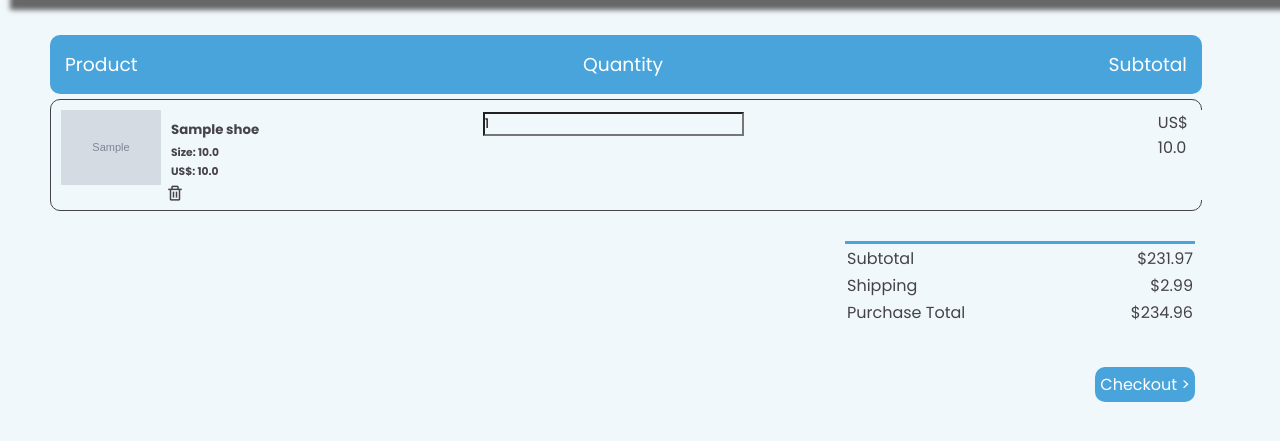
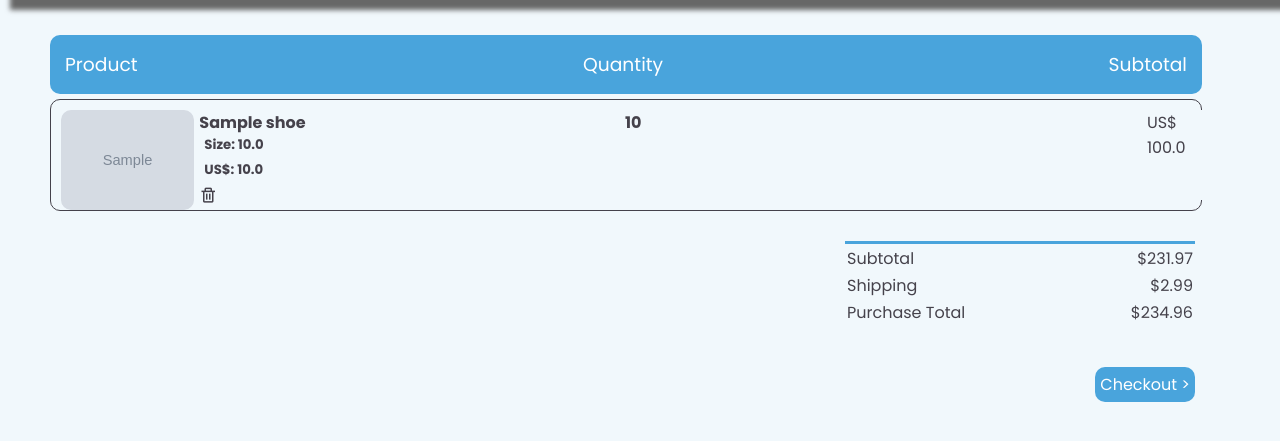
Before and after one commit to Vinimolz/455MKlll-Quality-Assurance, a Flask app: page /ecommerce/cart in a window 1280 px wide. Shown: the part 104-545 px from the top of the page. Run offline with Flask 3, Linux system fonts and the light colour scheme; the visitor is signed in with stand-in values (Sample User, id 1); tables that the repository leaves empty hold one stand-in row (values such as "Sample post"); grey boxes marked "Sample" are stand-in pictures; some libraries are stand-ins or nearby versions.

Commit message:
added price * quantity functionality

```diff
--- a/Ecommerce/website/__init__.py
+++ b/Ecommerce/website/__init__.py
@@ -211,11 +211,18 @@ def create_app():
             all_shoe_unit_features.append(shoe_unit_features)
             inventory_information.append(shoe_inventory_info)
 
-        zipped_data = zip_longest(inventory_information, all_shoe_unit_features, fillvalue='N/A')
+        zipped_data = zip_longest(inventory_information, all_shoe_unit_features, user_cart_shoes, fillvalue='N/A')
+
+        data = []
+        for inventory, shoe, cart_item in zipped_data:
+            total = round(shoe[3] * cart_item[2], 2)
+            data.append((inventory, shoe, cart_item, total))
+
+        zipped_data_with_total = zip_longest(inventory_information, all_shoe_unit_features, user_cart_shoes, data, fillvalue='N/A')
 
         try:
             try:
-                return render_template("cart.html", zipped_data = zipped_data)
+                return render_template("cart.html", zipped_data = zipped_data_with_total)
             except:
                 session["loggedin"] = False
                 print('here')
@@ -265,6 +272,7 @@ def create_app():
         user_id = session['id']
 
         print(stock_id)
+        print(quantity)
 
         try:
             with mysql.connection.cursor() as cursor:
--- a/Ecommerce/website/static/css/cart.css
+++ b/Ecommerce/website/static/css/cart.css
@@ -137,11 +137,12 @@ header{
     height: 75px;
 }
 img{
-    height: 75px;
+    height: 100px;
+    border-radius: 10px;
 }
 .text{
     margin-left: 5px;
-    margin-top: 10px;
+
 }
 .text button{
     color: transparent;
@@ -170,10 +171,11 @@ img{
 }
 .quantity{
     width: 25px;
-    margin-right: 200px;
+    margin-right: 75px;
+    margin-left: 125px;
 }
 .subtotal{
-    margin-left: 450px;
+    margin-left: 425px;
 }
 
 .total-price{
--- a/Ecommerce/website/templates/cart.html
+++ b/Ecommerce/website/templates/cart.html
@@ -36,7 +36,7 @@
         <h3>Subtotal</h3>
     </div>
     <!-- Start For loop here-->
-    {% for inventory, shoe in zipped_data %}
+    {% for inventory, shoe, cart_item, total in zipped_data %}
     <section class="main-body">
         <div class="cart-content">
             <div class="product">
@@ -44,17 +44,18 @@
                     <img src="{{ url_for('static', filename='images/' + shoe[8])}}" alt="">
                 </div>
                 <div class="text">
-                    <h5>{{shoe[1]}}</h5>
-                    <h6>Size: {{inventory[2]}}</h6>
-                    <h6>US$: {{shoe[3]}}</h6>
+                    <h4>{{shoe[1]}}</h4>
+                    <h5>Size: {{inventory[2]}}</h5>
+                    <h5>US$: {{shoe[3]}}</h5>
                     <a href="delete_shoe/{{inventory[0]}}"><i class='bx bx-trash'></i></a>
                 </div>
             </div>
             <div class="quantity">
-                <input type="number" value="1" name="quantity">
+                <h4>{{cart_item[2]}}</h4>
             </div>
             <div class="subtotal">
-                <p>US$ {{shoe[3]}}</p>
+
+                <p>US$ {{ total[3] }}</p>
             </div>
         </div>
     </section>
```
